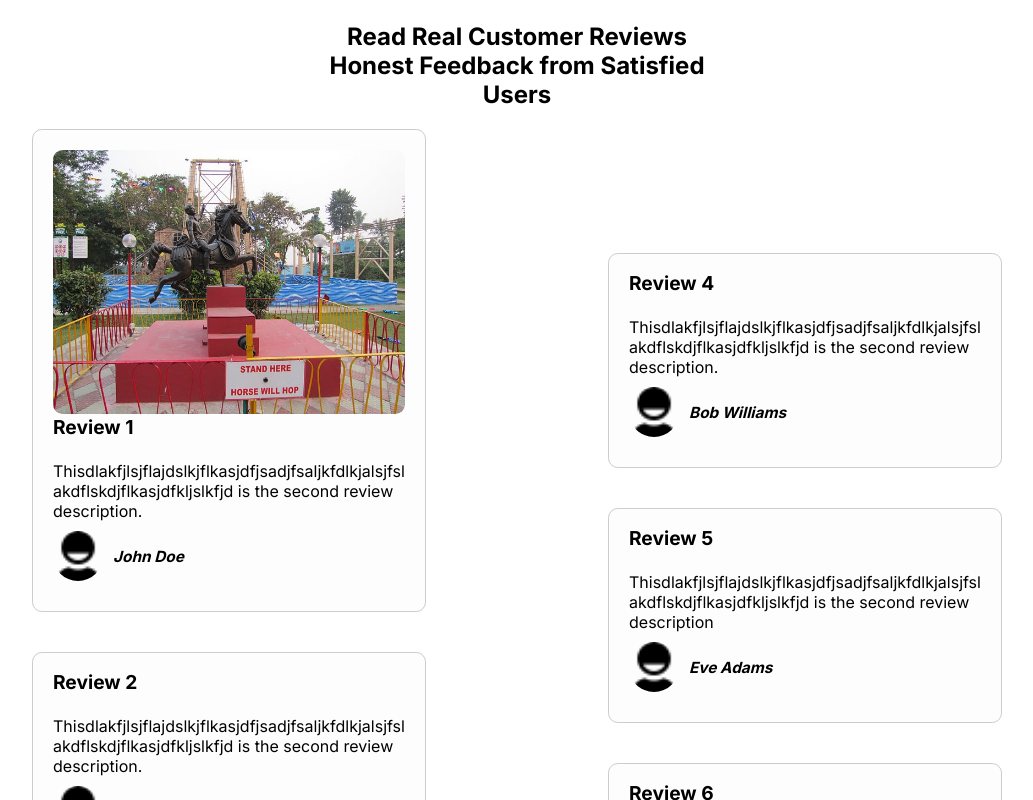
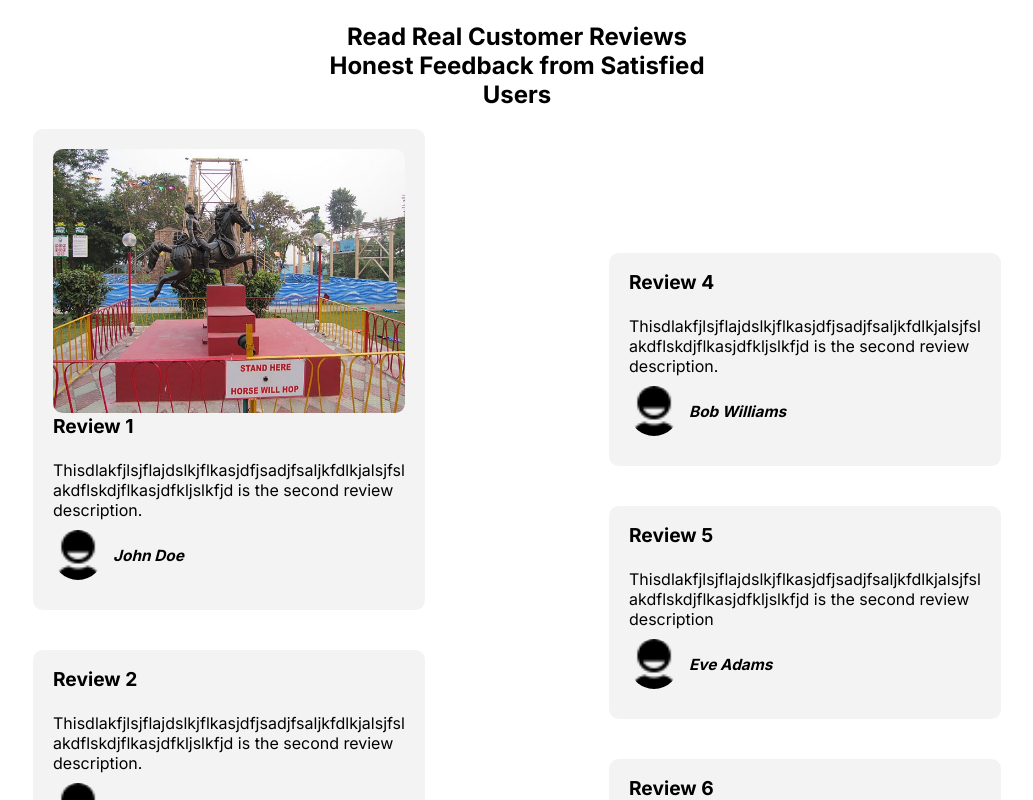
Before and after one commit to ArryuannKhanna/campus_buddy, a React (Create React App) app: page / in a window 1280 px wide. Shown: the part 2740-3540 px from the top of the page, without its empty margins (123-1156 px from the left). Built offline with nearby package versions, Linux system fonts and the light colour scheme.

Commit message:
committed

```diff
--- a/src/Framer_Components/FadeIn.js
+++ b/src/Framer_Components/FadeIn.js
@@ -19,7 +19,7 @@ export const Fadein = ({ children }) => {
       transition:
       {
         duration:0.9,
-        ease:easeOut,
+        ease:easeIn,
       }
     },
   };
--- a/src/ReviewSection/ReviewSection.css
+++ b/src/ReviewSection/ReviewSection.css
@@ -17,11 +17,10 @@
 }
 
 .review-box {
-  background-color: #ededed21;
+  background-color: #f1f1f1d3;
   display: flex;
   flex-direction: column;
   padding: 1.25em; /* Converted from 20px to 1.25em */
-  border: 1px solid #ccc;
   max-width: 22em; /* Use em units */
   margin: 1.25em;
   border-radius: 0.6125em;
```
